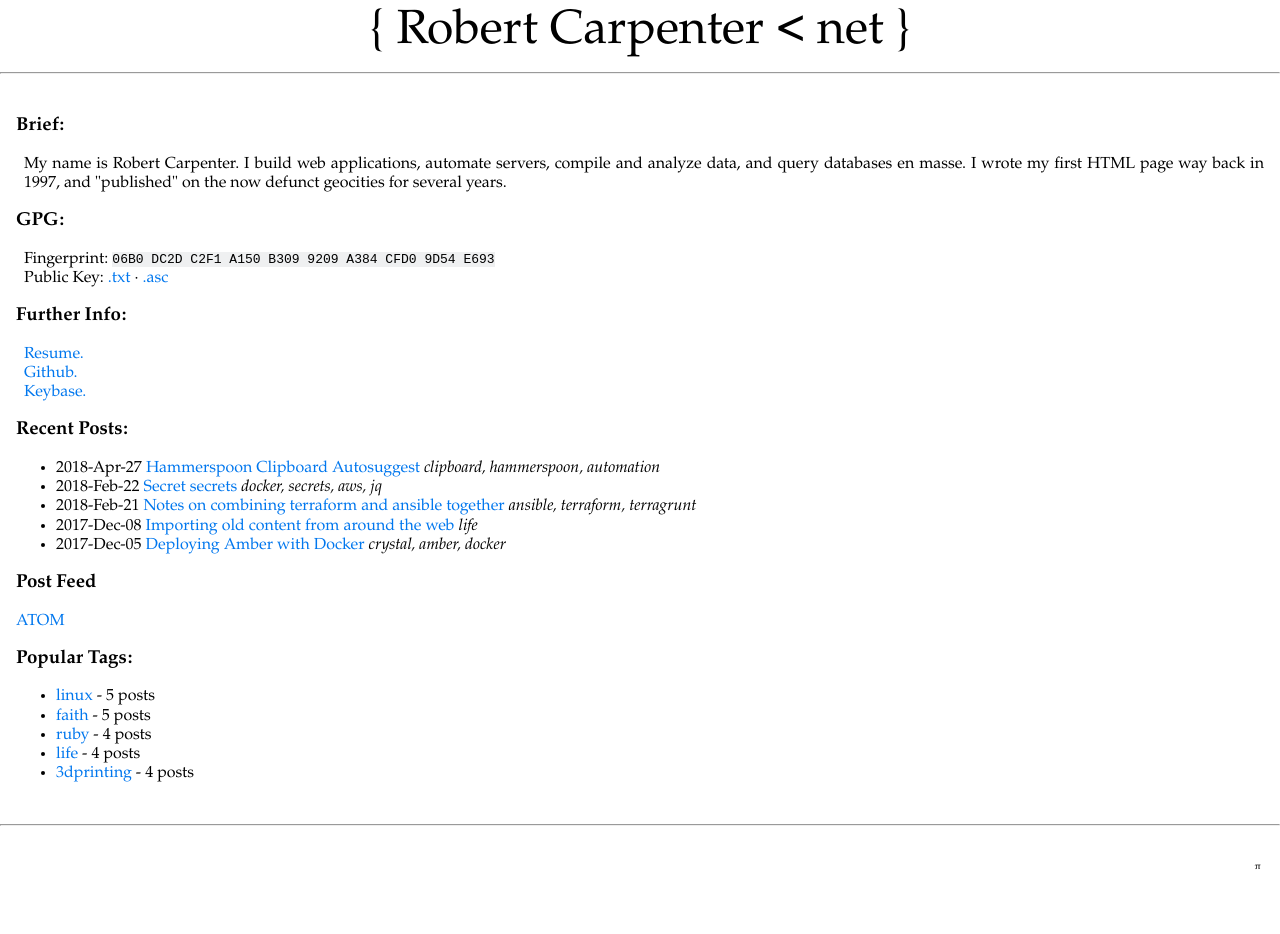
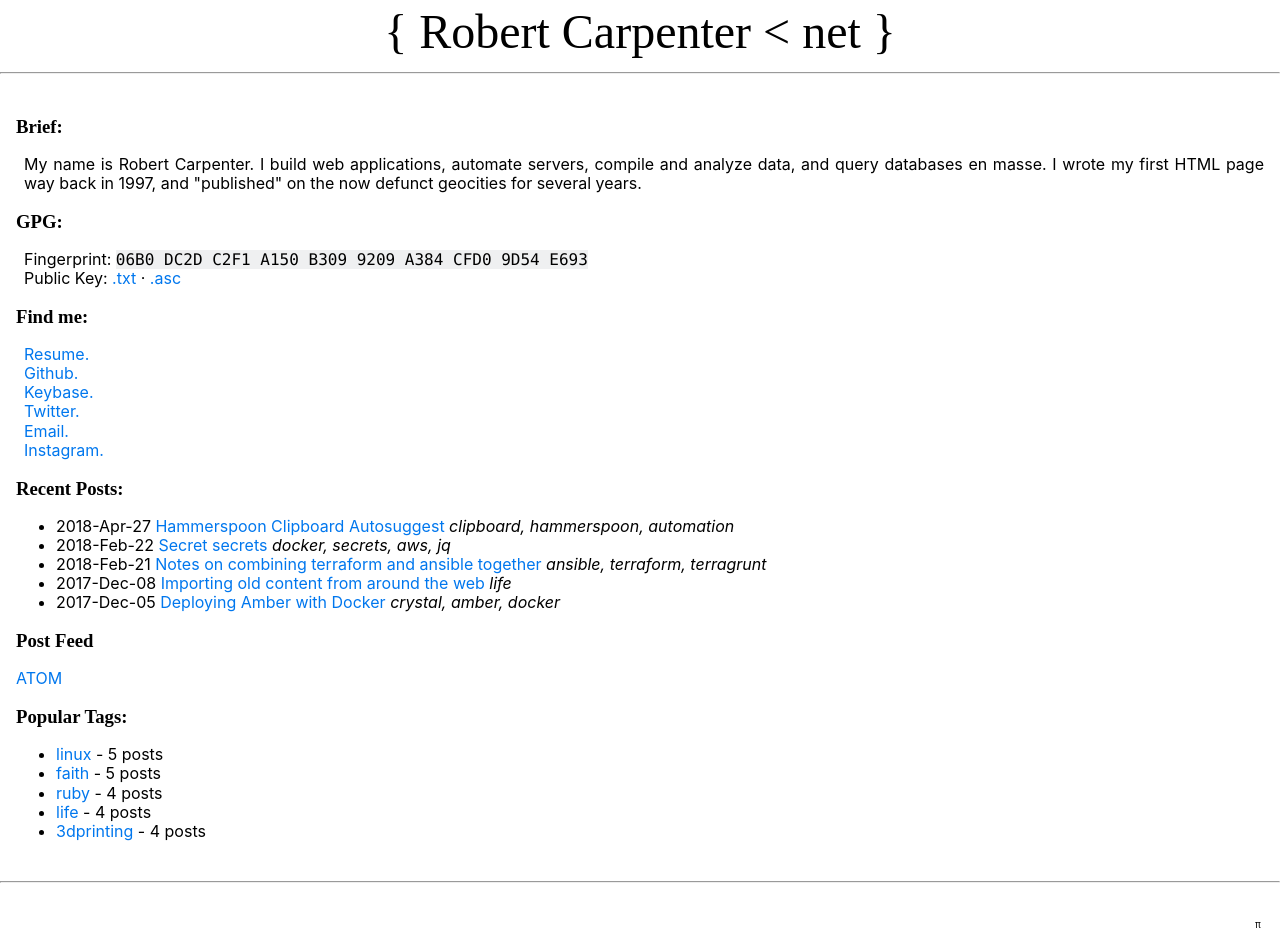
Before and after one commit to robacarp/website, a Jekyll site: the page built from index.html, in a window 1280 px wide. Built offline with Jekyll 4.4.1, drawn with Linux system fonts in a browser that asks for light colours; before the commit the page ends 900 px from its top, so only the background shows below that.

Commit message:
Switch to system font stack, and add a bunch of social links

```diff
--- a/css/main.scss
+++ b/css/main.scss
@@ -1,5 +1,11 @@
 ---
 ---
+// System fonts https://systemfontstack.com/
+$sans-serif-fonts: -apple-system, BlinkMacSystemFont, avenir next, avenir, helvetica neue, helvetica, Ubuntu, roboto, noto, segoe ui, arial, sans-serif;
+
+$serif-fonts: Iowan Old Style, Apple Garamond, Baskerville, Times New Roman, Droid Serif, Times, Source Serif Pro, serif, Apple Color Emoji, Segoe UI Emoji, Segoe UI Symbol;
+
+$monospace-fonts: Menlo, Consolas, Monaco, Liberation Mono, Lucida Console, monospace;
 
 a {
   text-decoration: none;
@@ -13,14 +19,19 @@ body {
   margin: 0;
   padding: 0;
   height: 100%;
-  font-family: 'Palatino Linotype', 'Book Antiqua', Palatino, serif;
   line-height: 1.2em;
   background: #fff;
+
+  font-family: $sans-serif-fonts;
 }
 
 blockquote {
   border-left: 1px solid #bbb;
   text-indent: none;
+}
+
+h1,h2,h3,h4,h5,h6 {
+  font-family: $serif-fonts;
 }
 
 hr {
@@ -65,6 +76,7 @@ table {
 .code, code {
   background-color: #eff0f1;
   color: #000;
+  font-family: $monospace-fonts;
 }
 
 pre.code, pre code {
@@ -73,6 +85,7 @@ pre.code, pre code {
   display: block;
   background-color: #eff0f1;
   color: #000;
+  font-family: $monospace-fonts;
 }
 
 #content {
@@ -96,6 +109,7 @@ pre.code, pre code {
 
 #header {
   font-size: 3em;
+  font-family: $serif-fonts;
   line-height: 1em;
   text-align: center;
   padding: 8px;
--- a/index.html
+++ b/index.html
@@ -13,11 +13,14 @@ Fingerprint: <code class="code">06B0 DC2D C2F1 A150 B309  9209 A384 CFD0 9D54 E6
 Public Key: <a href="/files/9D54E693.txt">.txt</a> &middot; <a href="/files/9D54E693.asc">.asc</a>
 </p>
 
-<h3>Further Info:</h3>
+<h3>Find me:</h3>
 <p>
-<a href="http://resume.robacarp.com">Resume.</a> <br>
+<a href="https://resume.robacarp.com">Resume.</a> <br>
 <a href="https://github.com/robacarp">Github.</a> <br>
-<a href="https://keybase.io/robacarp">Keybase.</a>
+<a href="https://keybase.io/robacarp">Keybase.</a> <br>
+<a href="https://twitter.com/robacarp">Twitter.</a> <br>
+<a href="mailto:codemonkey \at/ robacarp \dot/ com">Email.</a> <br>
+<a href="https://instagram.com/robacarp">Instagram.</a>
 </p>
 
 <h3>Recent Posts:</h3>
```
Also changed, not shown: _drafts/hammerspoon_application_launch_reminder.md (added), _drafts/terminal_long_running_command_notifications_with_hammerspoon.md (added).
